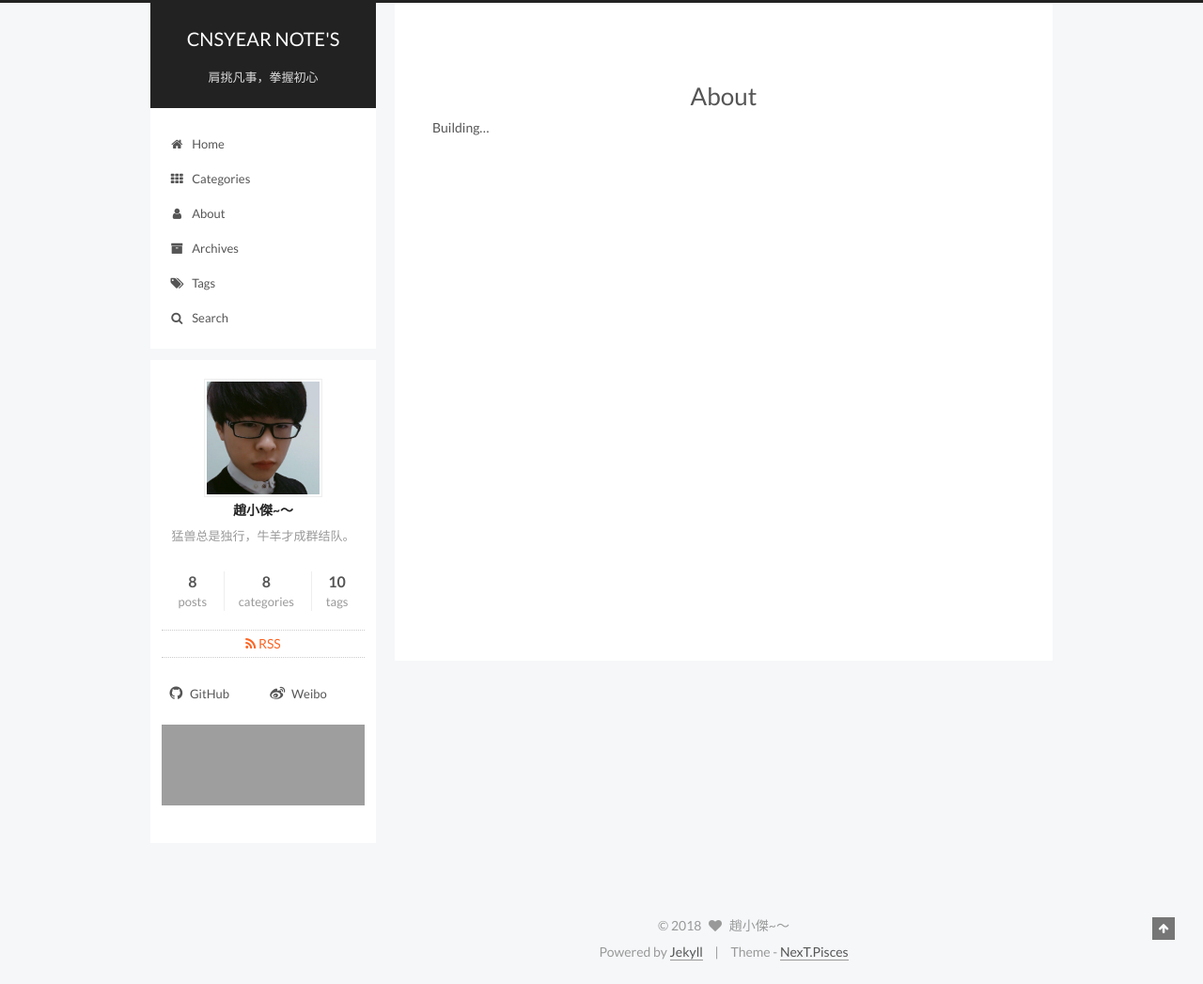
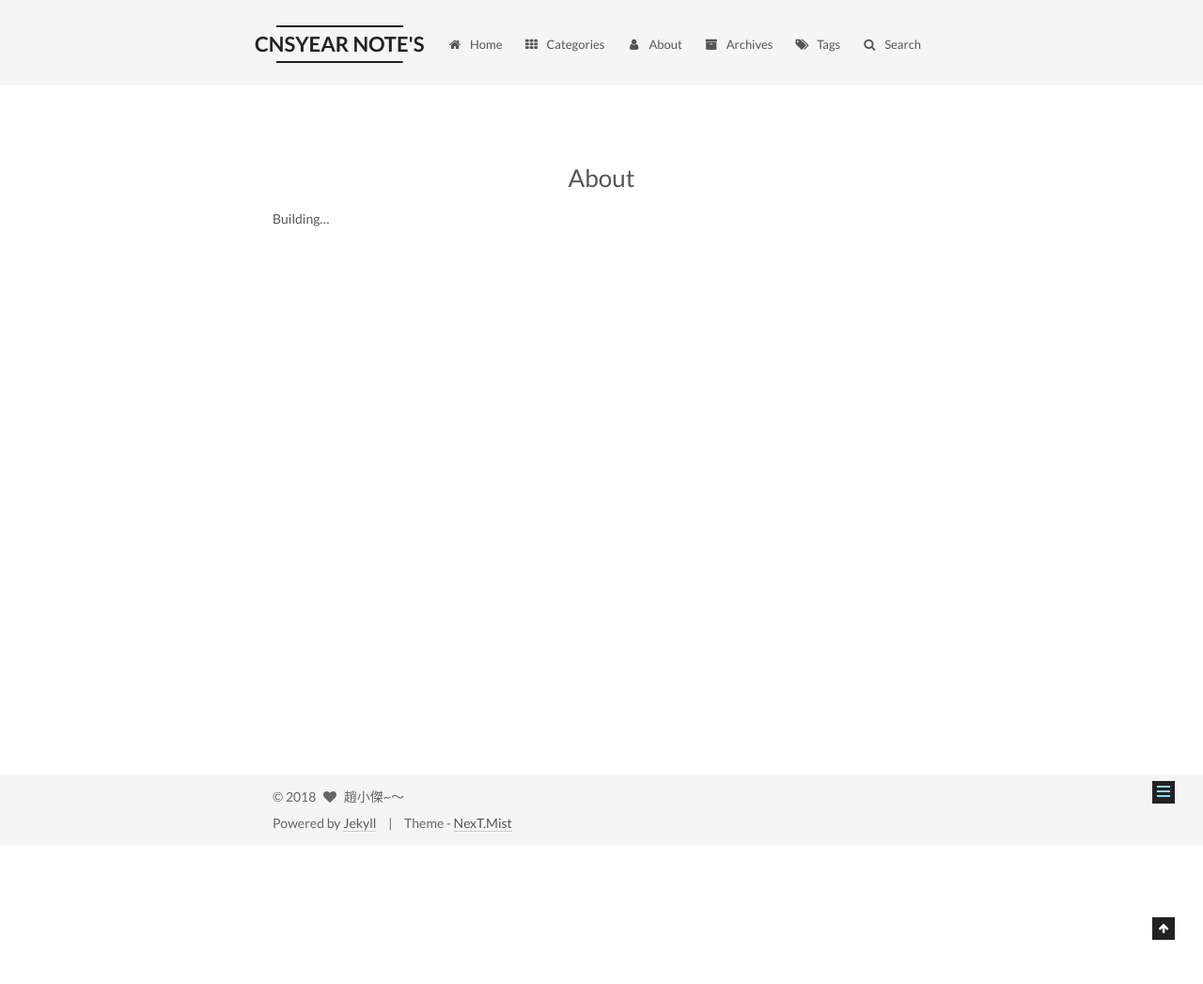
Before and after one commit to ChandraChen/cnsyear.github.io, a Jekyll site: the page built from about/index.md, in a window 1280 px wide. Shown: the whole page at 94% size. Built offline with Jekyll 4.4.1, drawn with Linux system fonts in a browser that asks for light colours; grey boxes are pictures that could not be loaded.

Commit message:
2018年9月3日13:19:42

```diff
--- a/_config.yml
+++ b/_config.yml
@@ -6,7 +6,7 @@
 # Site
 title: CNSYEAR NOTE'S
 subtitle: 肩挑凡事，拳握初心
-description: 猛兽总是独行，牛羊才成群结队。
+description: I MISS YOU.
 author: 趙小傑~～
 avatar: /images/avatar.png
 # Support language: de, en, fr-FR, id, ja, ko, pt-BR, pt, ru, zh-Hans, zh-hk, zh-tw
@@ -153,8 +153,8 @@ menu_icons:
 
 # Schemes
 #scheme: Muse
-#scheme: Mist
-scheme: Pisces
+scheme: Mist
+#scheme: Pisces
 
 
 # ---------------------------------------------------------------
```
